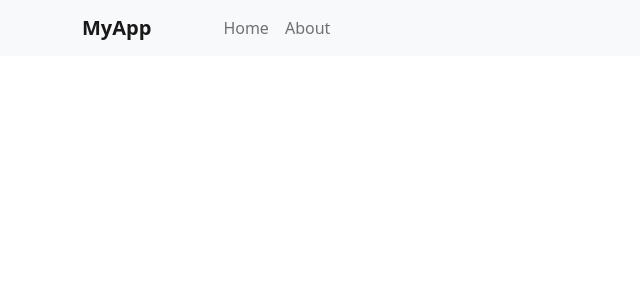
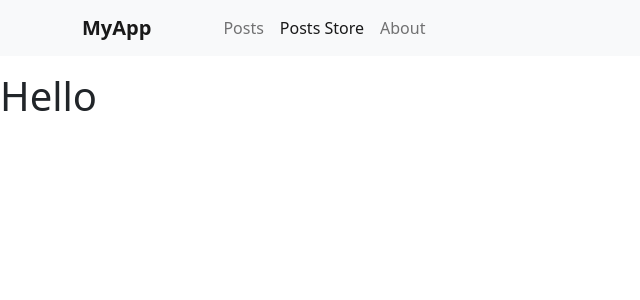
Before and after one commit to Krayushkin68/Vue3_education, a Vue app: page /store in a window 1280 px wide. Before the commit this address had no page. Shown: the top 300 px of the page, without its empty margins (0-640 px from the left). Built offline with nearby package versions, Linux system fonts and the light colour scheme.

Commit message:
Preparations for store usage

```diff
--- a/src/components/CustomNavbar.vue
+++ b/src/components/CustomNavbar.vue
@@ -10,7 +10,12 @@
                 <ul class="navbar-nav">
                     <li class="nav-item">
                         <router-link to="/" class="nav-link" :class="{active: isActive('/')}">
-                            Home
+                            Posts
+                        </router-link>
+                    </li>
+                    <li class="nav-item">
+                        <router-link to="/store" class="nav-link" :class="{active: isActive('/store')}">
+                            Posts Store
                         </router-link>
                     </li>
                     <li class="nav-item">
--- a/src/router/index.js
+++ b/src/router/index.js
@@ -1,11 +1,17 @@
-import { createRouter, createWebHistory } from 'vue-router'
-import HomeView from '../views/HomeView.vue'
+import {createRouter, createWebHistory} from 'vue-router'
+import PostsView from '../views/PostsView.vue'
+import PostsStoreView from '../views/PostsStoreView.vue'
 
 const routes = [
     {
         path: '/',
-    name: 'home',
-    component: HomeView
+        name: 'posts',
+        component: PostsView
+    },
+    {
+        path: '/store',
+        name: 'posts-store',
+        component: PostsStoreView
     },
     {
         path: '/about',
--- /dev/null
+++ b/src/views/PostsStoreView.vue
@@ -0,0 +1,13 @@
+<template>
+    <h1>Hello</h1>
+</template>
+
+<script>
+    export default {
+        name: "PostsStoreView"
+    }
+</script>
+
+<style scoped>
+
+</style>
--- a/src/views/HomeView.vue
+++ b/src/views/PostsView.vue
@@ -29,7 +29,7 @@
     import axios from 'axios';
 
     export default {
-        name: 'HomeView',
+        name: 'PostsView',
         components: {
             PostList,
             PostForm,
```
Lines whose indentation alone changed are shown as unchanged.
